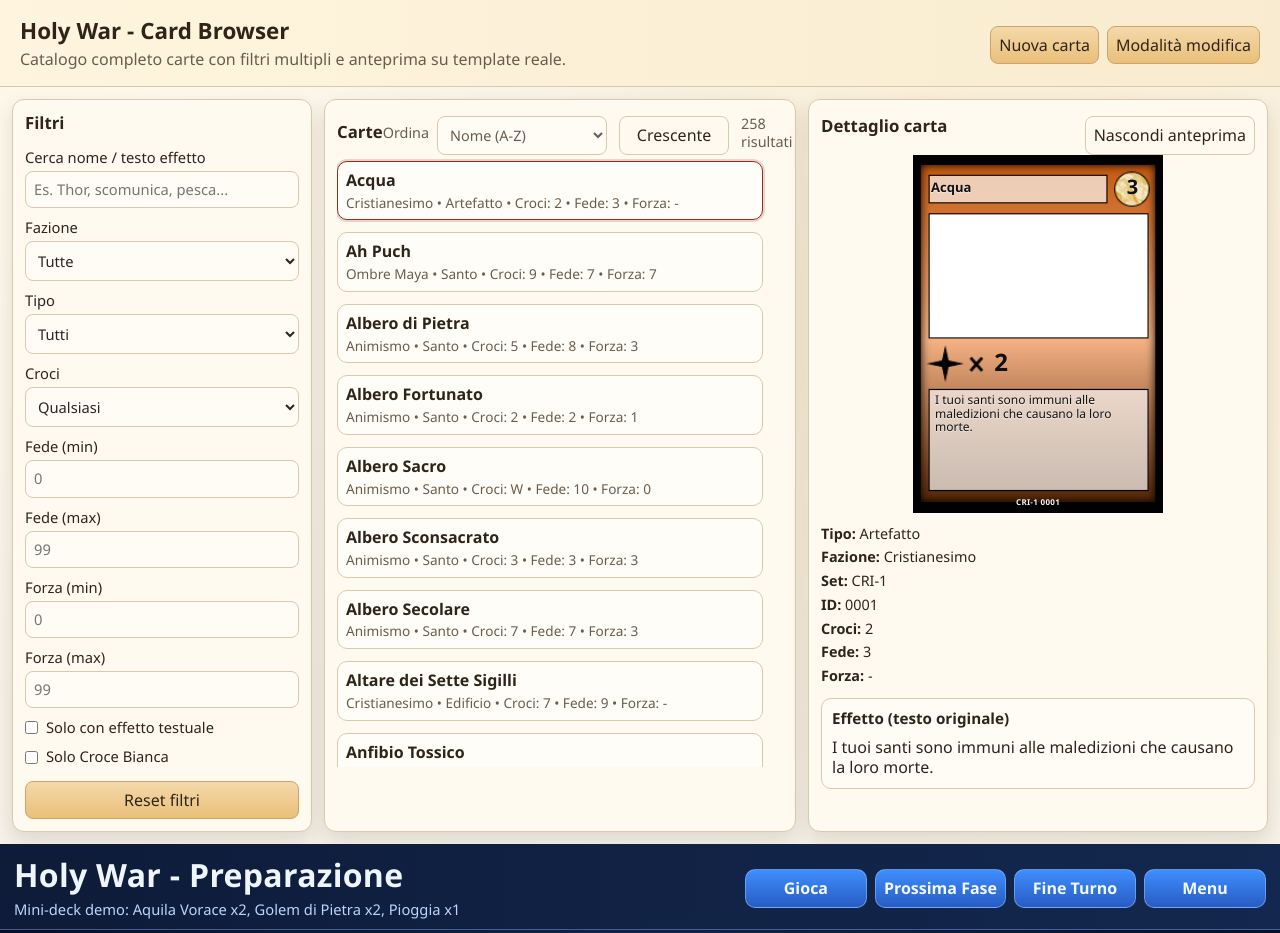
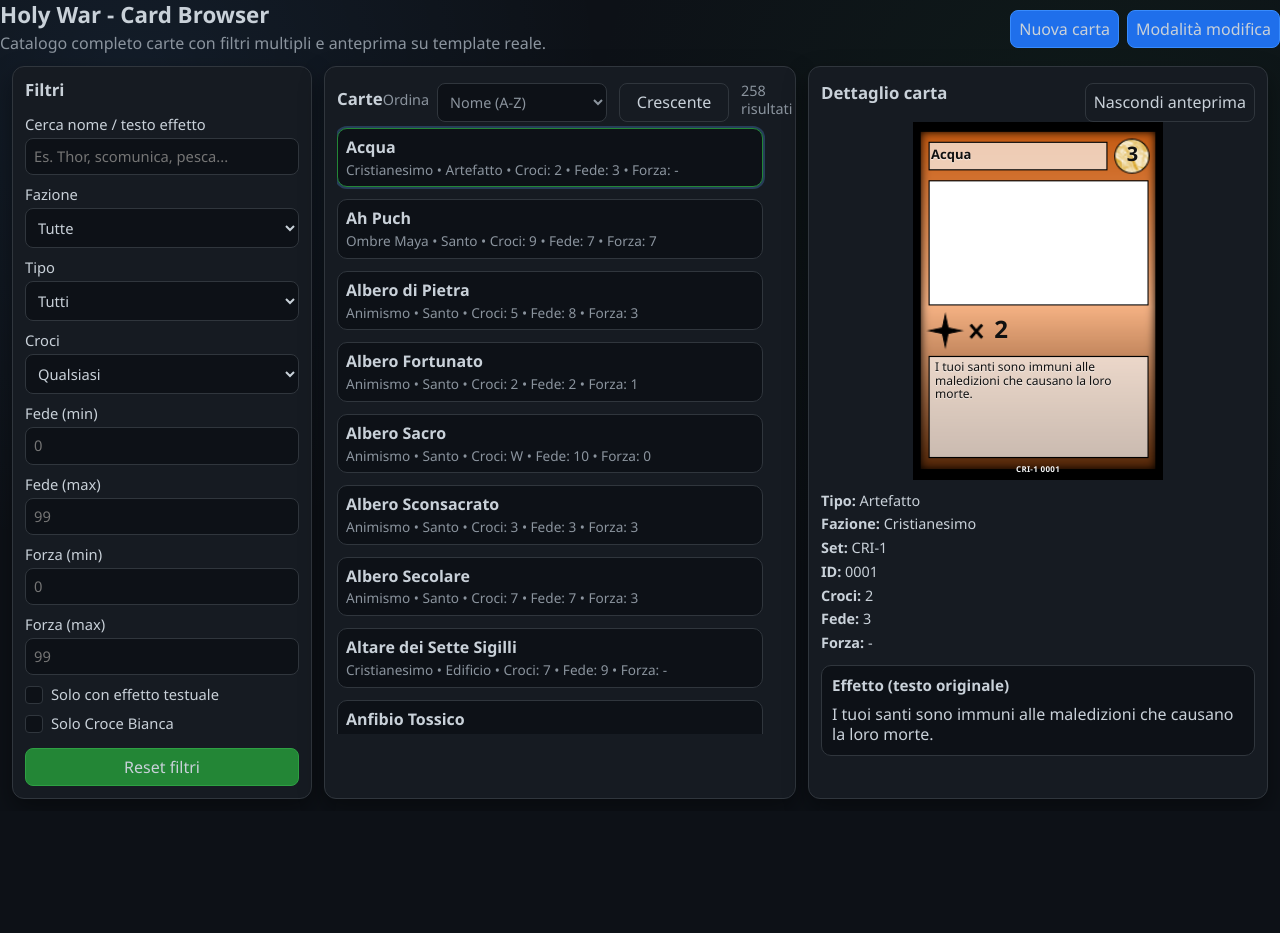
Before and after one commit to Ayrtonno/Holy-Wars-TCG-Prova, a website built with Vite: page index.html in a window 1280 px wide. Shown: the top 933 px of the page. After the commit the page ends 811 px from the top, so only its background shows below. Built offline with nearby package versions, Linux system fonts and the light colour scheme.

Commit message:
Restyling

```diff
--- a/styles.css
+++ b/styles.css
@@ -1,15 +1,13 @@
 :root {
-  --bg: #f6f2e8;
-  --panel: #fffaf0;
-  --ink: #2f241a;
-  --muted: #6a5c4d;
-  --line: #d8c9ad;
-  --accent: #8e2f20;
-  --accent-2: #c1882a;
-  --shadow: 0 8px 20px rgba(42, 28, 15, 0.12);
-}
-
-* { box-sizing: border-box; }
+  --bg: #0d1117;
+  --panel: #161b22;
+  --ink: #c9d1d9;
+  --muted: #8b949e;
+  --line: #30363d;
+  --accent: #238636;
+  --accent-2: #58a6ff;
+  --shadow: 0 10px 24px rgba(0, 0, 0, 0.4);
+}* { box-sizing: border-box; }
 
 body {
   margin: 0;
@@ -18,18 +16,10 @@
   line-height: 1.3;
   overflow: hidden;
   background:
-    radial-gradient(circle at 10% 10%, #fff9eb 0%, transparent 30%),
-    radial-gradient(circle at 80% 20%, #fdeecf 0%, transparent 35%),
+    radial-gradient(circle at 10% 10%, rgba(88, 166, 255, 0.08) 0%, transparent 35%),
+    radial-gradient(circle at 85% 20%, rgba(35, 134, 54, 0.08) 0%, transparent 40%),
     var(--bg);
-}
-
-.topbar {
-  padding: 16px 20px;
-  border-bottom: 1px solid var(--line);
-  background: linear-gradient(90deg, #fff5de, #f8ebcf);
-}
-
-.topbarRow {
+}.topbarRow {
   display: flex;
   align-items: center;
   justify-content: space-between;
@@ -40,6 +30,15 @@
   display: flex;
   gap: 8px;
   flex-wrap: wrap;
+}
+
+.topbarActions .topbarBtn {
+  background: #1f6feb;
+  border-color: #388bfd;
+}
+
+.topbarActions .topbarBtn:hover {
+  background: #225fbf;
 }
 
 .topbar h1 {
@@ -673,7 +672,7 @@
   padding: 8px;
   font: inherit;
   color: inherit;
-  background: #fffcf5;
+  background: #0d1117;
 }
 
 textarea {
@@ -684,8 +683,58 @@
   padding: 8px;
   font: inherit;
   color: inherit;
-  background: #fffcf5;
+  background: #0d1117;
   resize: vertical;
+}
+
+input, select, textarea, button {
+  outline: none;
+}
+
+input:focus-visible,
+select:focus-visible,
+textarea:focus-visible,
+button:focus-visible {
+  box-shadow: 0 0 0 2px rgba(88, 166, 255, 0.35);
+  border-color: #58a6ff;
+}
+
+input[type="number"] {
+  appearance: textfield;
+}
+
+input[type="number"]::-webkit-outer-spin-button,
+input[type="number"]::-webkit-inner-spin-button {
+  -webkit-appearance: none;
+  margin: 0;
+}
+
+input[type="checkbox"] {
+  appearance: none;
+  width: 18px;
+  height: 18px;
+  flex: 0 0 18px;
+  border-radius: 4px;
+  border: 1px solid #30363d;
+  background: #0d1117;
+  display: inline-grid;
+  place-content: center;
+  margin-top: 0;
+  padding: 0;
+}
+
+input[type="checkbox"]::after {
+  content: "";
+  width: 10px;
+  height: 10px;
+  border-radius: 3px;
+  background: linear-gradient(180deg, #58a6ff, #1f6feb);
+  transform: scale(0);
+  transition: transform 120ms ease;
+}
+
+input[type="checkbox"]:checked::after {
+  transform: scale(1);
 }
 
 .checks label {
@@ -701,14 +750,14 @@
 
 button {
   cursor: pointer;
-  background: linear-gradient(180deg, #f4d9aa, #eabf79);
-  border-color: #cda36a;
+  background: #238636;
+  border-color: #2ea043;
 }
 
 .dangerBtn {
-  background: linear-gradient(180deg, #d86a5b, #b94534);
-  border-color: #9e3b2f;
-  color: #fff6f2;
+  background: #da3633;
+  border-color: #f85149;
+  color: #fff2f2;
 }
 
 .resultsHeader {
@@ -757,7 +806,7 @@
 .cardRow {
   border: 1px solid var(--line);
   border-radius: 10px;
-  background: #fffdf7;
+  background: #0d1117;
   padding: 8px;
   cursor: pointer;
   text-align: left;
@@ -766,7 +815,7 @@
 .cardRow:hover { border-color: var(--accent-2); }
 .cardRow.active {
   border-color: var(--accent);
-  box-shadow: 0 0 0 2px rgba(142, 47, 32, 0.18);
+  box-shadow: 0 0 0 2px rgba(88, 166, 255, 0.25);
 }
 
 .cardRow .name {
@@ -789,22 +838,22 @@
 }
 
 .resultList::-webkit-scrollbar-thumb {
-  background: rgba(142, 47, 32, 0.25);
+  background: #30363d;
   border-radius: 999px;
 }
 
 .resultList::-webkit-scrollbar-thumb:hover {
-  background: rgba(142, 47, 32, 0.4);
+  background: #484f58;
 }
 
 .resultList {
   scrollbar-width: thin;
-  scrollbar-color: rgba(142, 47, 32, 0.35) transparent;
+  scrollbar-color: #30363d transparent;
 }
 
 .emptyState {
   color: var(--muted);
-  background: #fffcf5;
+  background: #0d1117;
   border: 1px dashed var(--line);
   border-radius: 10px;
   padding: 12px;
@@ -816,7 +865,7 @@
   border-color: rgba(170, 206, 255, 0.35);
 }
 
-.hidden { display: none; }
+.hidden { display: none !important; }
 
 .templateCard {
   width: 250px;
@@ -929,7 +978,7 @@
   margin-top: 12px;
   border: 1px solid var(--line);
   border-radius: 10px;
-  background: #fffcf5;
+  background: #0d1117;
   padding: 10px;
 }
 
@@ -949,7 +998,7 @@
   border: 1px dashed var(--line);
   border-radius: 12px;
   padding: 12px;
-  background: #fffdf7;
+  background: #0d1117;
 }
 
 .editHeader {
@@ -1003,6 +1052,15 @@
 .editActions button {
   width: auto;
   min-width: 120px;
+}
+
+#cancelEditBtn {
+  background: #1f6feb;
+  border-color: #388bfd;
+}
+
+#cancelEditBtn:hover {
+  background: #225fbf;
 }
 
 /* Play UI Overhaul */
```
